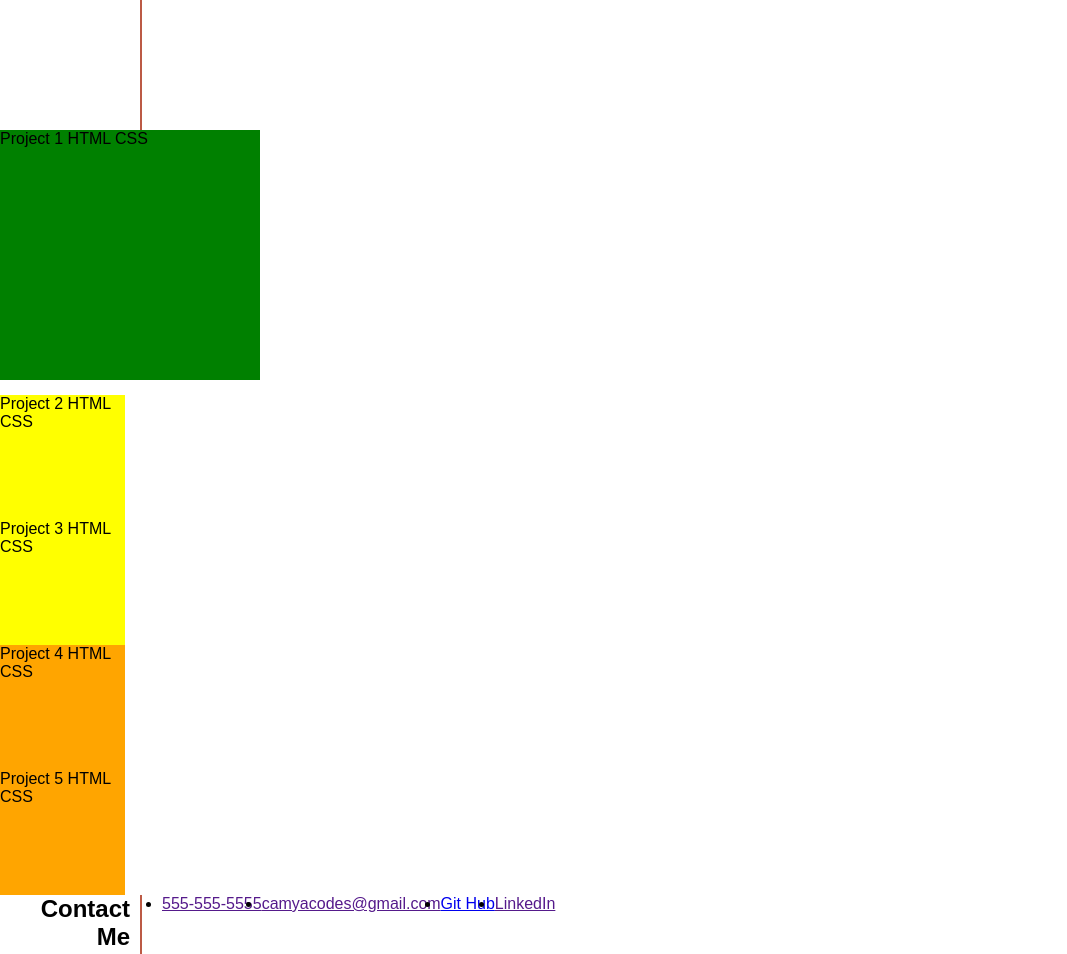
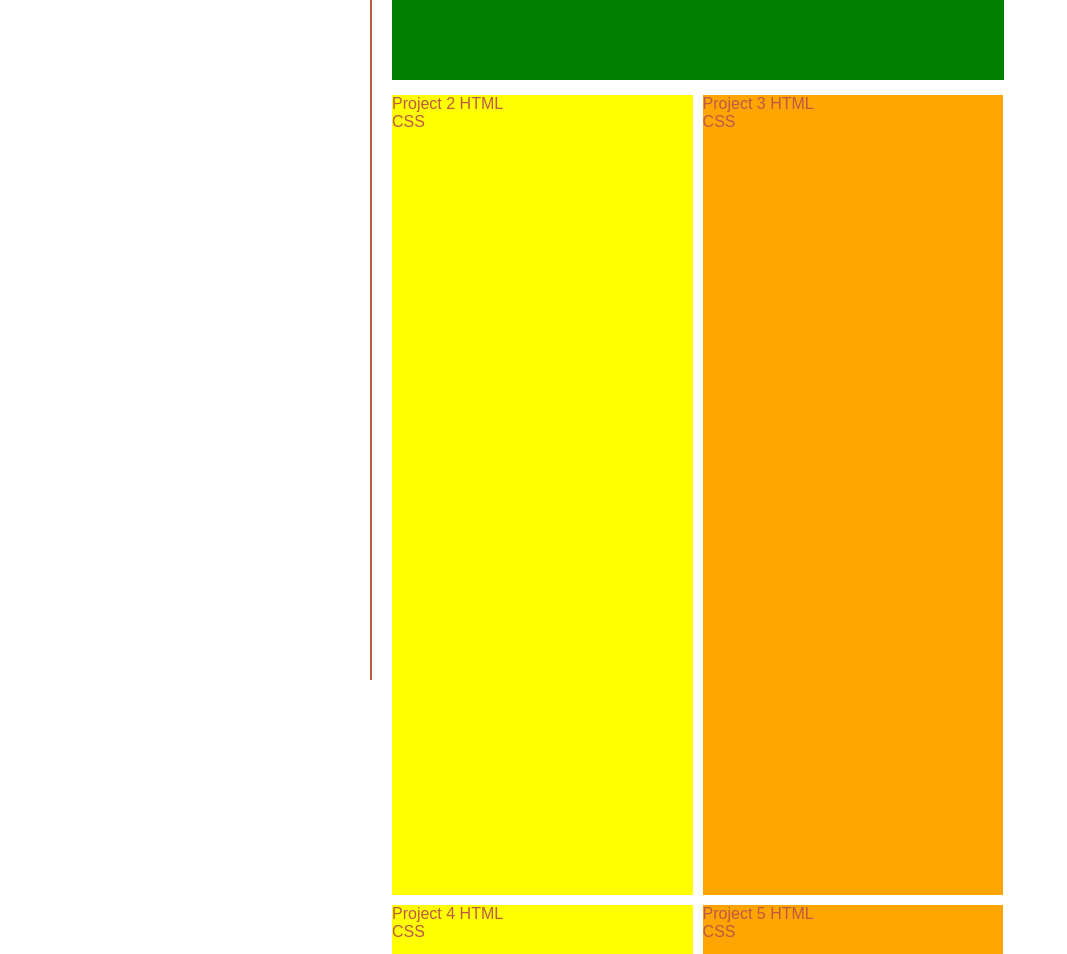
Before and after one commit to camyacodes/cam_rob-professional-portfolio, a plain HTML site: page index.html in a window 1280 px wide. Shown: the part 1400-2354 px from the top of the page, without its empty margins (0-1067 px from the left). Drawn offline with Linux system fonts and the light colour scheme.

Commit message:
added flex box to project section

```diff
--- a/assets/css/style.css
+++ b/assets/css/style.css
@@ -89,59 +89,96 @@ header a {
   font-weight: 500;
 }
 
+.content {
+  max-width: 960px;
+  margin: auto;
+  color: #bc5a45;
+  padding-top: 25px;
+}
+
 /*-----ABOUT SECTION-----*/
 .about {
   display: flex;
+  margin-bottom: 50px;
+}
+
+#about-content {
+  width: 85%;
+  line-height: 1.5;
 }
 
 /*Side title style for all sections*/
 .side-title {
-  width: 100px;
+  width: 200px;
   height: 525px;
-  background-color: ;
   border-right: 2px solid var(--main-color);
   margin-right: 20px;
-  padding-left: 30px;
   padding-right: 10px;
   text-align: right;
+  font-size: 30px;
 }
 
 /*-----PROJECTS SECTION*-----*/
 
 .work {
   display: flex;
-  flex-direction: column;
+  margin-bottom: 50px;
+}
+
+.work .side-title {
+  height: 1000px;
+}
+
+.cards {
+  display: flex-column;
 }
 
 .big-card {
   background-color: green;
-    width: 260px;
-    height: 250px;
+  width: 100%;
+  height: 400px;
   margin-bottom: 15px;
   position: relative;
 }
 
-#proj2, #proj3 {
+.small-cards {
+  display: flex;
+  flex-wrap: wrap;
+  width: 100%;
+}
+
+.small-card {
+  width: 49.15%;
+  height: 100vh;
+  margin-bottom: 10px;
+}
+
+#proj2,
+#proj4 {
   background-color: yellow;
-    width: 125px;
-    height: 125px;
   margin-right: 10px;
   position: relative;
 }
 
-#proj4, #proj5 {
+#proj3,
+#proj5 {
   background-color: orange;
-    width: 125px;
-    height: 125px;
   position: relative;
 }
-
 
 /*-----CONTACT SECTION-----*/
 .contact {
   display: flex;
+  width: 100%;
+  margin-bottom: 50px;
 }
 
 .contact-links ul {
+  width: 100%;
   display: flex;
+  list-style: none;
 }
+
+.contact-links ul li {
+  justify-content: space-evenly;
+}
--- a/index.html
+++ b/index.html
@@ -4,7 +4,7 @@
     <meta charset="UTF-8" />
     <meta http-equiv="X-UA-Compatible" content="IE=edge" />
     <meta name="viewport" content="width=device-width, initial-scale=1.0" />
-    <link rel="stylesheet" href="/assets/css/style.css">
+    <link rel="stylesheet" href="/assets/css/style.css" />
     <title>Professional Portfolio</title>
   </head>
   <body>
@@ -36,6 +36,8 @@
       </div>
     </section>
 
+    <!--CONTENT-->
+    <div class="content">
       <!--ABOUT ME SECTION-->
       <section class="about" id="About">
         <div class="side-title">
@@ -44,11 +46,12 @@
         <div id="about-content">
           <p>
             Lorem ipsum dolor sit amet, consectetur adipiscing elit, sed do
-          eiusmod tempor incididunt ut labore et dolore magna aliqua. Nibh nisl
-          condimentum id venenatis a condimentum vitae. Duis at consectetur
-          lorem donec massa sapien faucibus et. Sed nisi lacus sed viverra
-          tellus in hac habitasse platea. Mauris ultrices eros in cursus turpis.
-          Egestas sed sed risus pretium quam vulputate. Diam vel quam elementum
+            eiusmod tempor incididunt ut labore et dolore magna aliqua. Nibh
+            nisl condimentum id venenatis a condimentum vitae. Duis at
+            consectetur lorem donec massa sapien faucibus et. Sed nisi lacus sed
+            viverra tellus in hac habitasse platea. Mauris ultrices eros in
+            cursus turpis. Egestas sed sed risus pretium quam vulputate. Diam
+            vel quam elementum
           </p>
         </div>
       </section>
@@ -57,36 +60,30 @@
         <div class="side-title">
           <h2>Work</h2>
         </div>
+        <div class="cards">
           <!--Project 1-->
           <div class="big-card" id="proj1">
             <div class="big-card-label">
-            <p>
-                Project 1 HTML CSS
-              </p>
+              <p>Project 1 HTML CSS</p>
             </div>
           </div>
+          <div class="small-cards">
             <!--Project 2-->
             <div class="small-card" id="proj2">
-        <div class="small-card label">
-            Project 2 HTML CSS
-        </div>
+              <div class="small-card label">Project 2 HTML CSS</div>
             </div>
             <!--Project 3-->
             <div class="small-card" id="proj3">
-        <div class="small-card label">
-            Project 3 HTML CSS
-        </div>
+              <div class="small-card label">Project 3 HTML CSS</div>
             </div>
             <!--Project 4-->
             <div class="small-card" id="proj4">
-        <div class="small-card label">
-            Project 4 HTML CSS
-        </div>
+              <div class="small-card label">Project 4 HTML CSS</div>
             </div>
             <!--Project 5-->
             <div class="small-card" id="proj5">
-        <div class="small-card label">
-            Project 5 HTML CSS
+              <div class="small-card label">Project 5 HTML CSS</div>
+            </div>
           </div>
         </div>
       </section>
@@ -106,5 +103,6 @@
           </ul>
         </div>
       </section>
+    </div>
   </body>
 </html>
```
Lines whose indentation alone changed are shown as unchanged.
